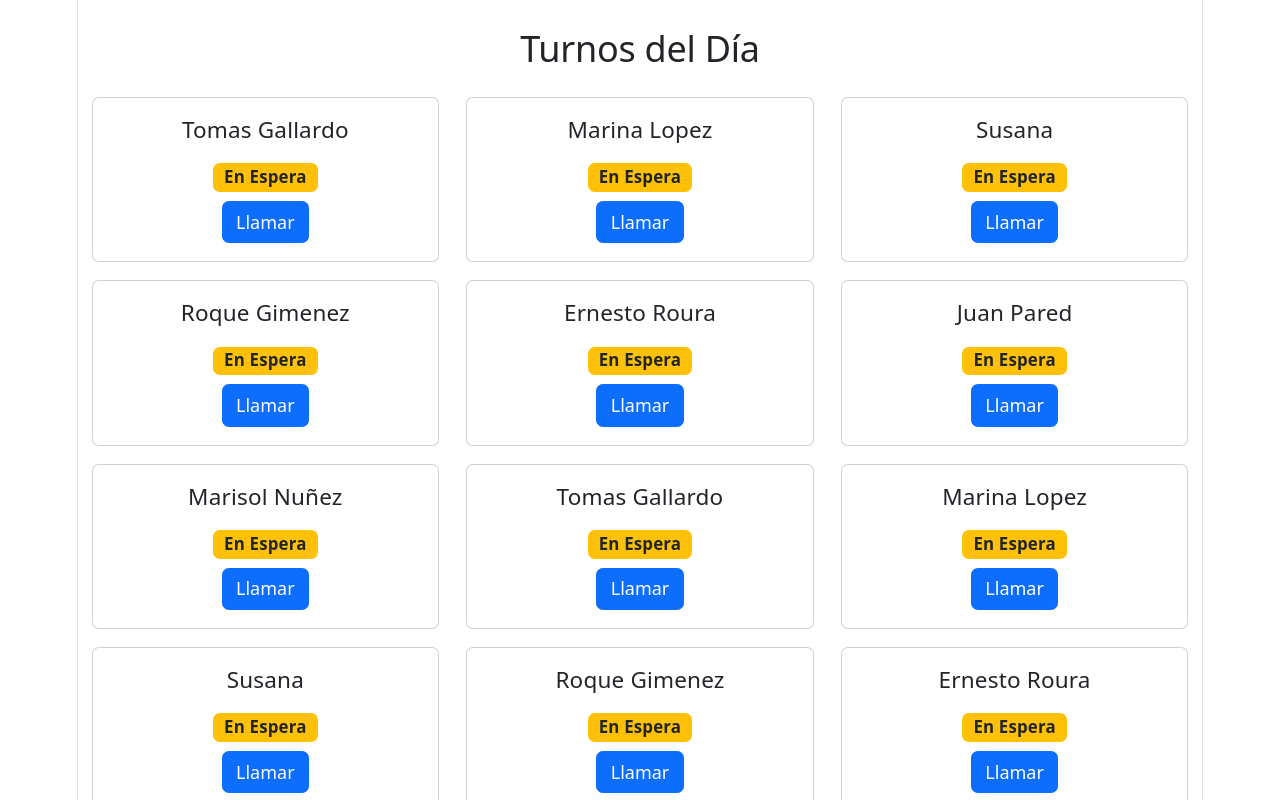
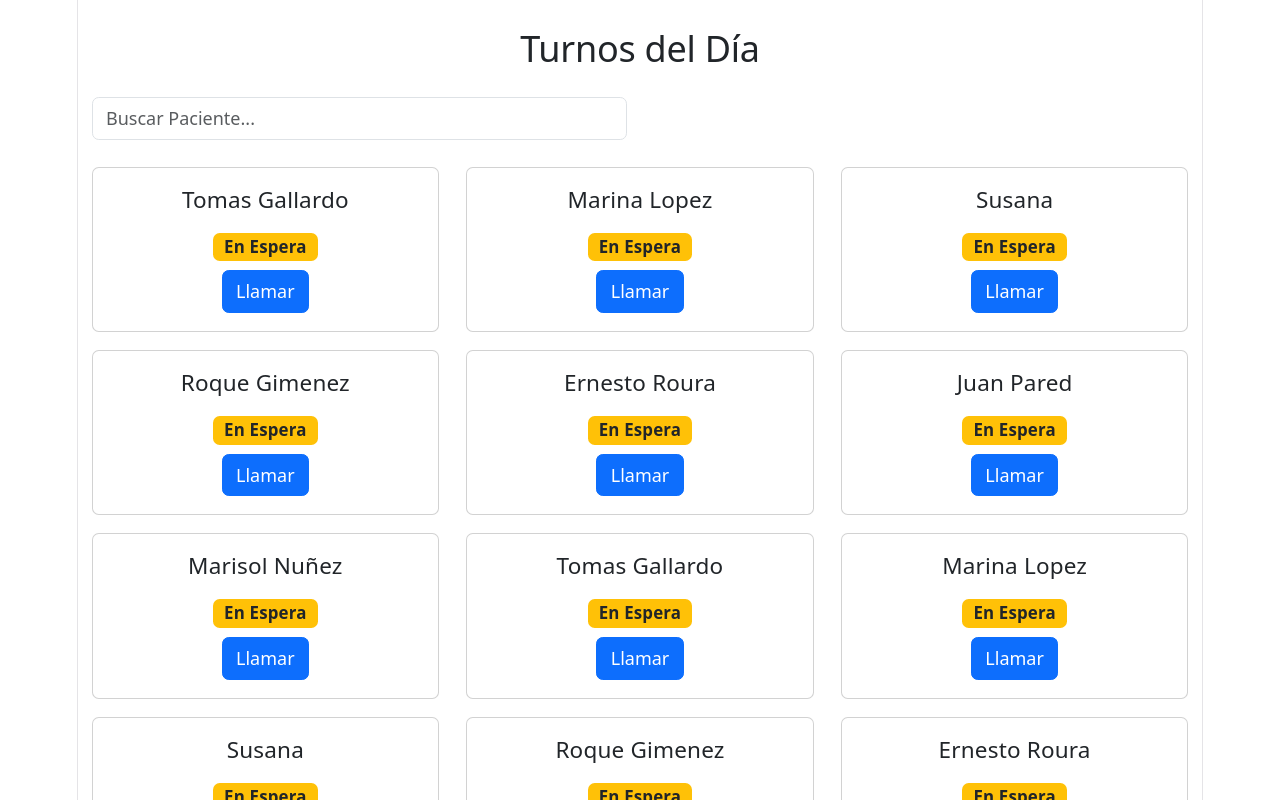
Before and after one commit to Nilsonavalos77/bootcamp-front-sala, a React (Vite) app: page / in a window 1280 px wide. Shown: the top 800 px of the page. Built offline with nearby package versions, Linux system fonts and the light colour scheme.

Commit message:
Agregar funcionalidad de búsqueda de pacientes en el componente DashboardRecepcion

```diff
--- a/src/pages/dashboardRecepcion.jsx
+++ b/src/pages/dashboardRecepcion.jsx
@@ -19,7 +19,12 @@ const turnosDelDia = [
 ];
 
 const DashboardRecepcion = () => {
+    const [busqueda, setBusqueda] = useState("");
     const [turnos, setTurnos] = useState(turnosDelDia);
+
+    const turnosFiltrados = turnos.filter(turno =>
+        turno.pacientes.toLocaleLowerCase().includes(busqueda.toLocaleLowerCase())
+    );
 
     const marcarComoAtendido = (idTurno) => {
         const turnosActualizados = turnos.map(turno => {
@@ -32,8 +37,20 @@ const DashboardRecepcion = () => {
     return (
         <Container className="mt-4">
             <h2 className="mb-4">Turnos del Día</h2>
+            <Row className="mb-4">
+                <Col md={6}>
+                    <input
+                        type="text"
+                        className="form-control"
+                        placeholder="Buscar Paciente..."
+                        value={busqueda}
+                        onChange={(evento) => setBusqueda(evento.target.value)}
+                    />
+                </Col>
+            </Row>
+
             <Row>
-                {turnos.map((turno) => (
+                {turnosFiltrados.map((turno) => (
                     <Col md={4} key={turno.id} className="mb-3">
                         <Card>
                             <Card.Body>
@@ -41,12 +58,10 @@ const DashboardRecepcion = () => {
                                 <h5 className="mt-3">
                                     {turno.estado === 'Atendido'
                                         ? <Badge bg="success">Atendido</Badge>
-                                  : <Badge bg="warning" text="dark">En Espera</Badge>
+                                        : <Badge bg="warning" text="dark"> En Espera</Badge>
                                     }
                                 </h5>
-                          <Button onClick={() => marcarComoAtendido(turno.id)} disabled={turno.estado === 'Atendido'}>
-                            Llamar
-                          </Button>
+                                <Button onClick={() => marcarComoAtendido(turno.id)} disabled={turno.estado === 'Atendido'}>Llamar</Button>
                             </Card.Body>
                         </Card>
                     </Col>
```
Lines whose indentation alone changed are shown as unchanged.
